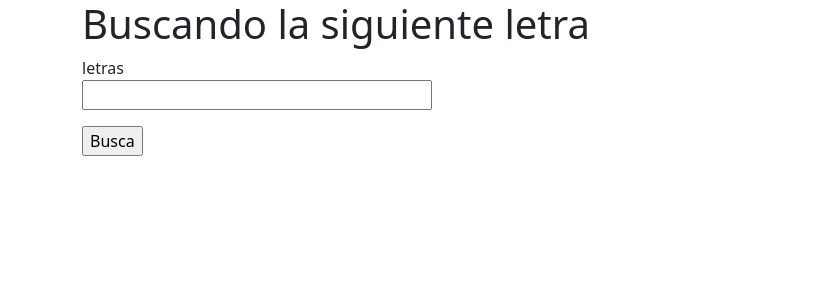
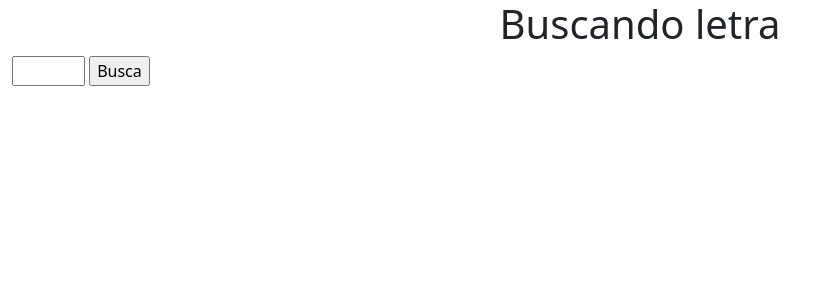
Before and after one commit to Tacombel/siguiente-letra, a Flask app: template app/templates/index.html in a window 1280 px wide. Shown: the top 300 px of the page, without its empty margins (0-829 px from the left). Run offline with Flask 2, Linux system fonts and the light colour scheme; the template is opened without the code that fills it: values that come from a table or form of the project are taken from there, others are empty.

Commit message:
Empiezo a darle la forma del prototipo

```diff
--- a/app/routes.py
+++ b/app/routes.py
@@ -1,4 +1,4 @@
-from flask import flash, redirect, render_template
+from flask import flash, redirect, render_template, session, url_for
 
 from app import app
 from app.forms import palabra_en_formacion
@@ -6,14 +6,18 @@ import siguiente_letra
 
 
 @app.route('/', methods=['GET', 'POST'])
+@app.route('/index', methods=['GET', 'POST'])
 def index():
     form = palabra_en_formacion()
     candidatas = []
+    if not session['letras']:
+        session['letras'] = ""
     if form.validate_on_submit():
         letras = form.letras.data
         letras = letras.lower()
+        session['letras'] = letras
         candidatas = siguiente_letra.main(letras)
-        flash('Has introducido las siguientes letras: {}'.format(letras))
+        session['candidatas'] = candidatas
         flash('Candidatas para la siguiente letra {}'.format(candidatas))
-        return redirect('/')
-    return render_template('index.html', form=form)
+        return redirect(url_for('index'))
+    return render_template('index.html', form=form, letras=session['letras'])
--- a/app/templates/index.html
+++ b/app/templates/index.html
@@ -3,8 +3,21 @@
 </head>
 <body>
     <title>Siguiente Letra</title>
-    <div class="container">
-        <h1>Buscando la siguiente letra</h1>
+    <div class="container-fluid">
+        <div class="row">
+            <div class="col" align="center">
+                <h1>Buscando letra</h1>
+            </div>
+        </div>
+        <form action="" method="post" novalidate>
+            {{ form.hidden_tag() }}
+            {% if letras|length>0 %}
+                <p>{{letras}} {{ form.letras(size=2) }} {{ form.submit() }}</p>
+            {% else %}
+                <p>{{ form.letras(size=2) }} {{ form.submit() }}</p>
+            {% endif %}
+        </form>
+        <div class="row">
             {% with messages = get_flashed_messages() %}
             {% if messages %}
             <ul>
@@ -14,14 +27,7 @@
             </ul>
             {% endif %}
             {% endwith %}
-        <form action="" method="post" novalidate>
-            {{ form.hidden_tag() }}
-            <p>
-                {{ form.letras.label }}<br>
-                {{ form.letras(size=32) }}
-            </p>
-            <p>{{ form.submit() }}</p>
-        </form>
+            </div>
     </div>
     <script src="https://cdn.jsdelivr.net/npm/bootstrap@5.1.3/dist/js/bootstrap.bundle.min.js" integrity="sha384-ka7Sk0Gln4gmtz2MlQnikT1wXgYsOg+OMhuP+IlRH9sENBO0LRn5q+8nbTov4+1p" crossorigin="anonymous"></script>
 </body>
```
Lines whose indentation alone changed are shown as unchanged.
